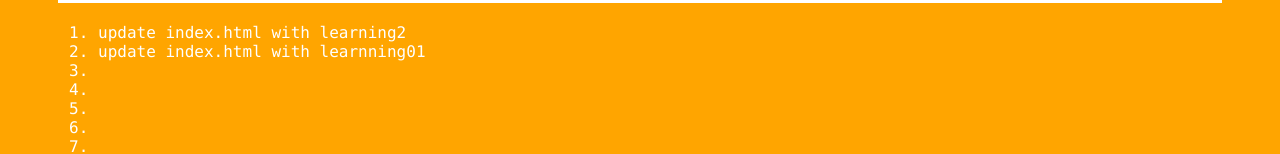
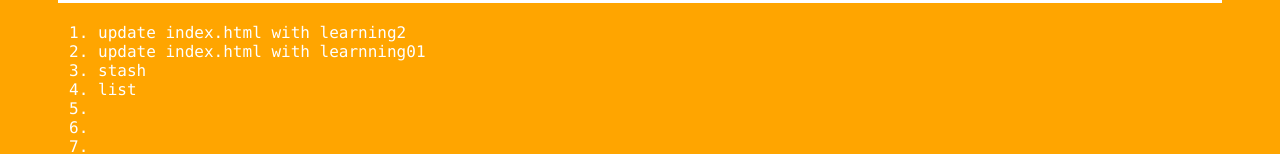
Before and after one commit to SmNiuhe/git_learning, a plain HTML site: page index.html in a window 1280 px wide. Both pictures are taken after a click on the element "Basic Commands". Shown: the part 318-472 px from the top of the page. Drawn offline with Linux system fonts and the light colour scheme.

Commit message:
Add stash and list commands

```diff
--- a/index.html
+++ b/index.html
@@ -31,8 +31,8 @@
                 <ol>
                     <li>update index.html with learning2</li>
                     <li>update index.html with learnning01</li>
-                    <li></li>
-                    <li></li>
+                    <li>stash</li>
+                    <li>list</li>
                     <li></li>
                     <li></li>
                     <li></li>
```
